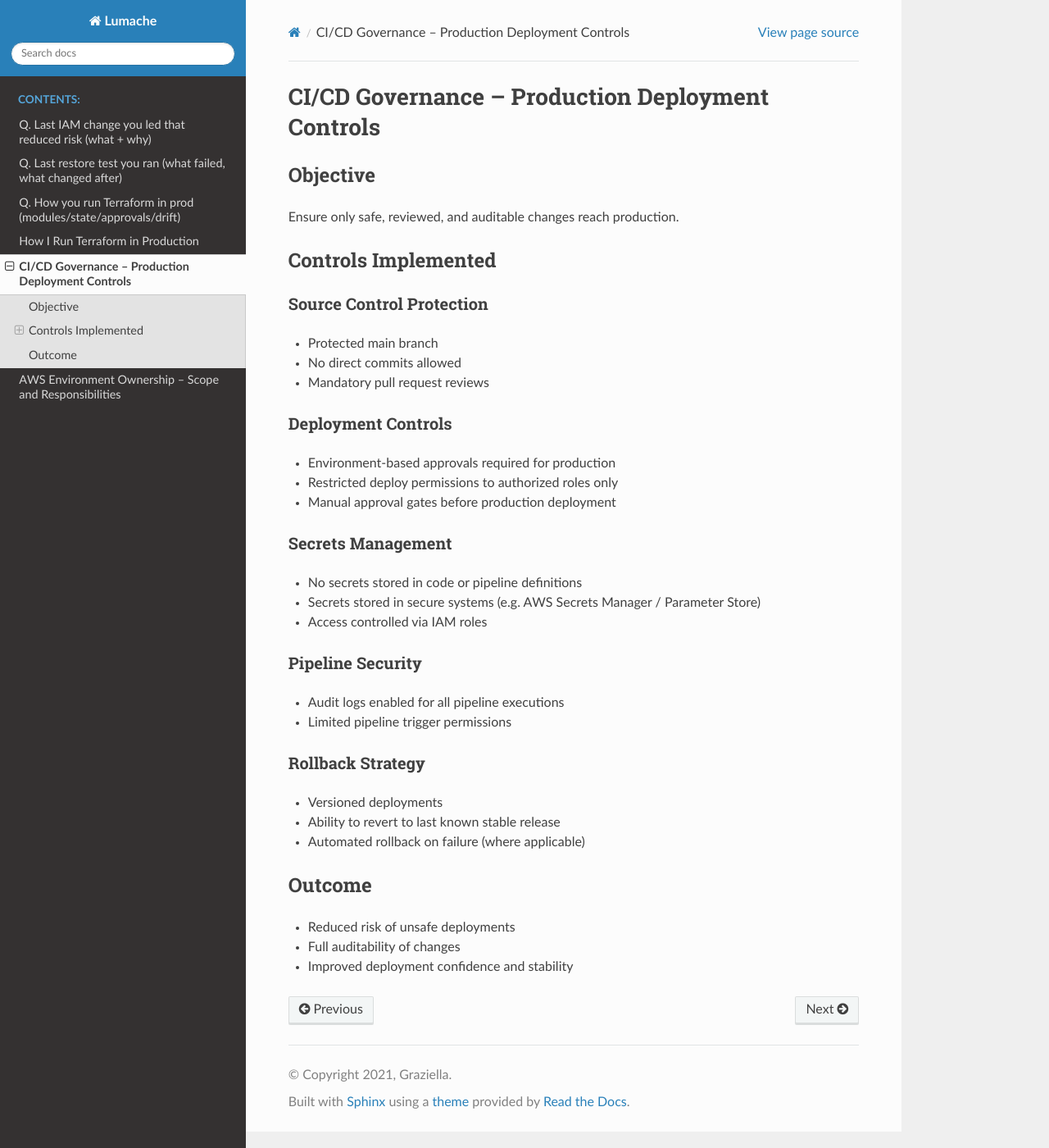
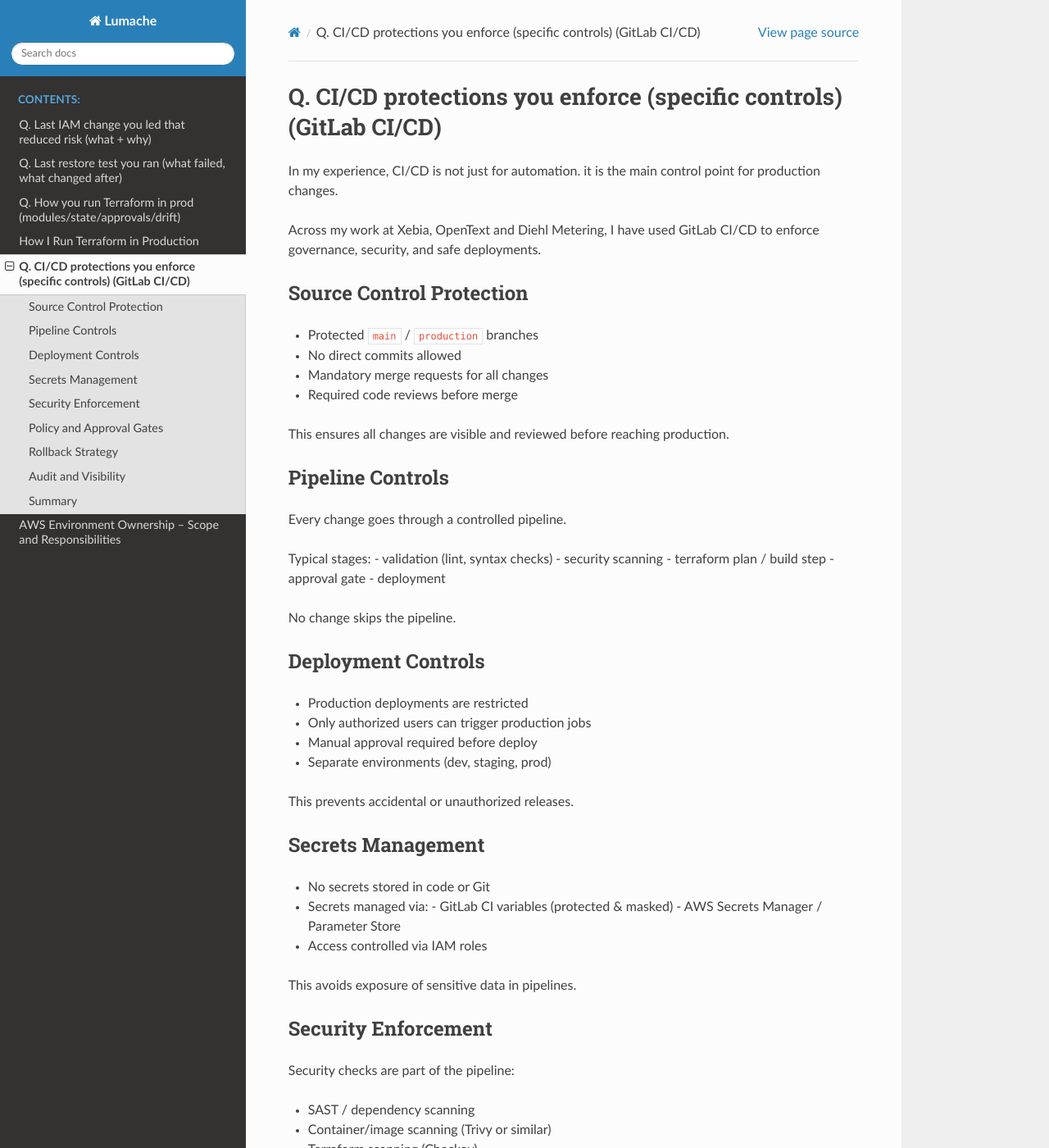
Before and after one commit to Mynkskhr/proj1221, a Sphinx documentation site: the page built from docs/source/cicd-governance.rst, in a window 1280 px wide and 1400 px high. Shown: the whole window at 82% size. Built offline with Sphinx 7.4.7 and the Read the Docs theme 3.1.0, drawn with Linux system fonts in a browser that asks for light colours; some of the changed text lies outside the part shown.

Commit message:
Update cicd-governance.rst

```diff
--- a/docs/source/cicd-governance.rst
+++ b/docs/source/cicd-governance.rst
@@ -1,44 +1,93 @@
-CI/CD Governance – Production Deployment Controls
-=================================================
+Q. CI/CD protections you enforce (specific controls) (GitLab CI/CD)
+===================================================================
 
-Objective
----------
-Ensure only safe, reviewed, and auditable changes reach production.
+In my experience, CI/CD is not just for automation. it is the main control point for production changes.
 
-Controls Implemented
---------------------
+Across my work at Xebia, OpenText and Diehl Metering, I have used GitLab CI/CD to enforce governance, security, and safe deployments.
 
 Source Control Protection
-~~~~~~~~~~~~~~~~~~~~~~~~~
-- Protected main branch
+--------------------------
+- Protected ``main`` / ``production`` branches
 - No direct commits allowed
-- Mandatory pull request reviews
+- Mandatory merge requests for all changes
+- Required code reviews before merge
+
+This ensures all changes are visible and reviewed before reaching production.
+
+Pipeline Controls
+------------------
+Every change goes through a controlled pipeline.
+
+Typical stages:
+- validation (lint, syntax checks)
+- security scanning
+- terraform plan / build step
+- approval gate
+- deployment
+
+No change skips the pipeline.
 
 Deployment Controls
-~~~~~~~~~~~~~~~~~~~
-- Environment-based approvals required for production
-- Restricted deploy permissions to authorized roles only
-- Manual approval gates before production deployment
+-------------------
+- Production deployments are restricted
+- Only authorized users can trigger production jobs
+- Manual approval required before deploy
+- Separate environments (dev, staging, prod)
+
+This prevents accidental or unauthorized releases.
 
 Secrets Management
-~~~~~~~~~~~~~~~~~~
-- No secrets stored in code or pipeline definitions
-- Secrets stored in secure systems (e.g. AWS Secrets Manager / Parameter Store)
+-------------------
+- No secrets stored in code or Git
+- Secrets managed via:
+  - GitLab CI variables (protected & masked)
+  - AWS Secrets Manager / Parameter Store
 - Access controlled via IAM roles
 
-Pipeline Security
-~~~~~~~~~~~~~~~~~
-- Audit logs enabled for all pipeline executions
-- Limited pipeline trigger permissions
+This avoids exposure of sensitive data in pipelines.
+
+Security Enforcement
+--------------------
+Security checks are part of the pipeline:
+
+- SAST / dependency scanning
+- Container/image scanning (Trivy or similar)
+- Terraform scanning (Checkov)
+
+If a critical issue is found, pipeline fails.
+
+Policy and Approval Gates
+--------------------------
+- Approval required before production deploy
+- Restricted approvers (senior engineers / platform team)
+- Optional policy checks (e.g. blocking risky configurations)
+
+This adds a governance layer on top of automation.
 
 Rollback Strategy
-~~~~~~~~~~~~~~~~~
+-----------------
 - Versioned deployments
-- Ability to revert to last known stable release
-- Automated rollback on failure (where applicable)
+- Ability to redeploy last stable version
+- In some cases, automated rollback on failure
 
-Outcome
+This ensures production stability during releases.
+
+Audit and Visibility
+--------------------
+- All pipeline runs are logged
+- Merge requests provide full change history
+- Easy to trace:
+  - who changed what
+  - when it was deployed
+
+Summary
 -------
-- Reduced risk of unsafe deployments
-- Full auditability of changes
-- Improved deployment confidence and stability
+My approach to CI/CD in GitLab is:
+
+- No direct changes to production
+- Everything goes through pipeline + review
+- Strong access control and approvals
+- Security checks built into pipeline
+- Clear rollback and audit trail
+
+This ensures safe, controlled, and repeatable production deployments.
```
